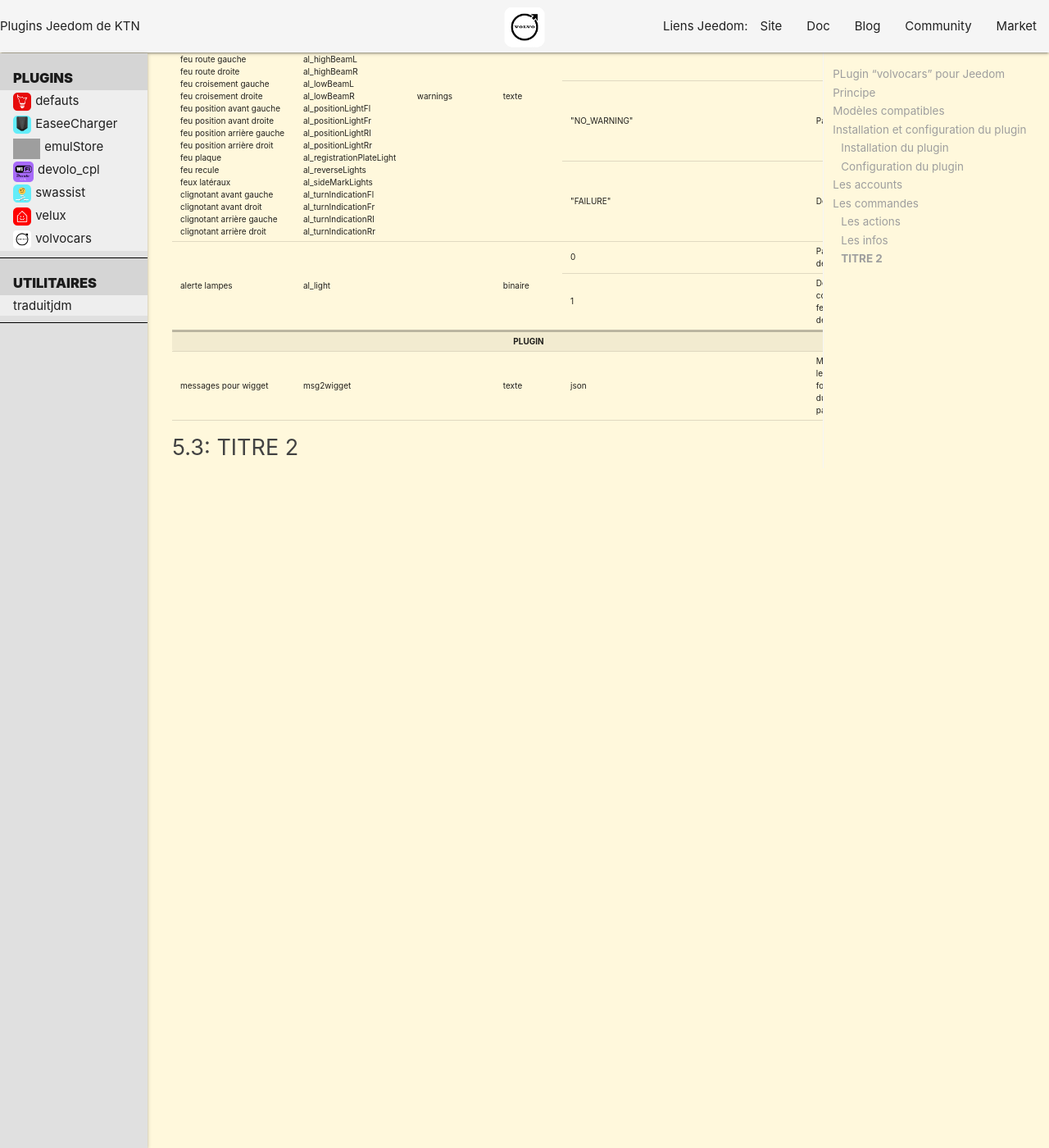
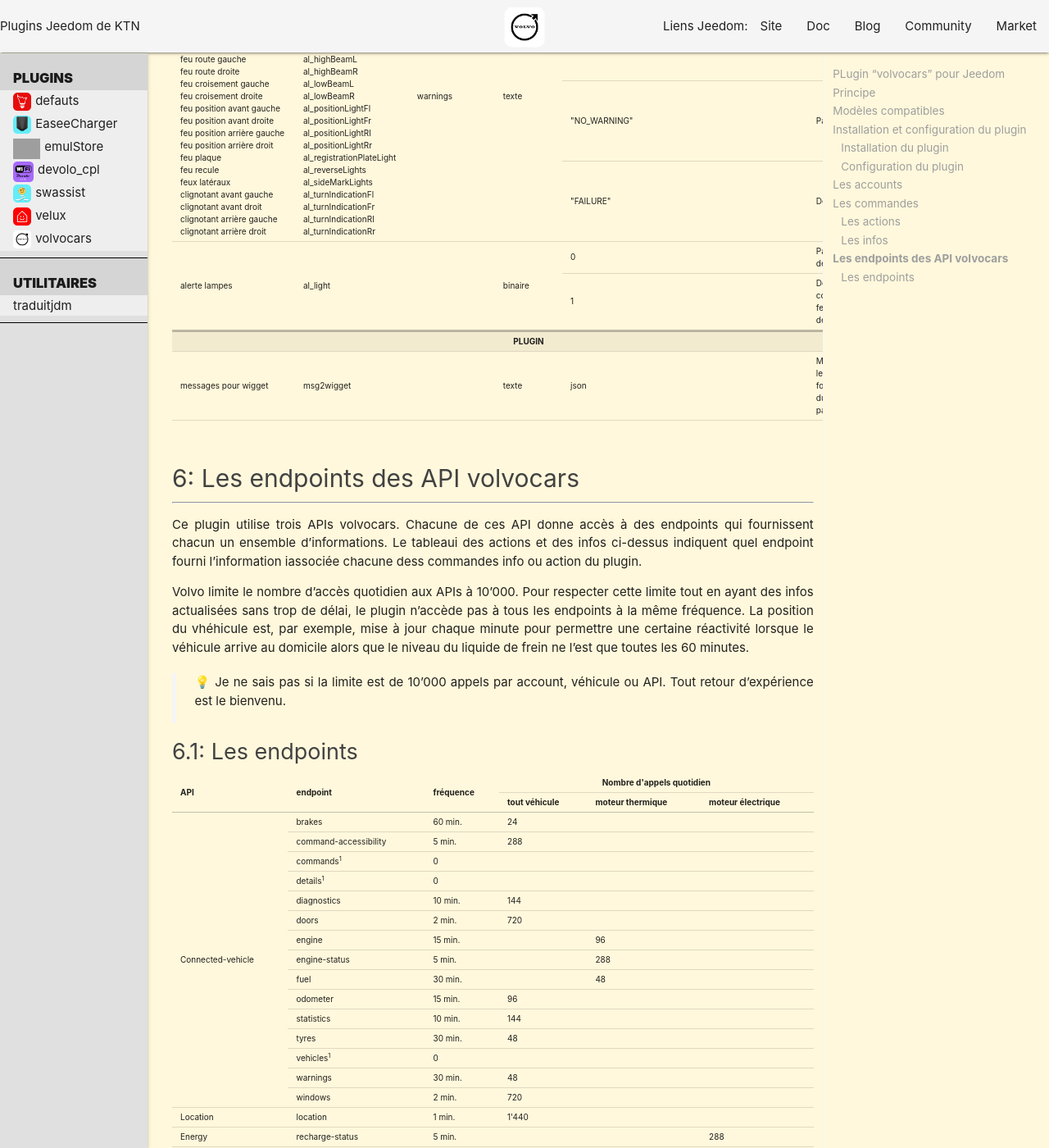
Before and after one commit to ktn001/ktn001.github.io, a Jekyll site: the page built from fr_FR/volvocars/index.md, in a window 1280 px wide and 1400 px high, scrolled down 8424 px. Shown: the whole window at 82% size. Built offline with Jekyll 4.4.1, drawn with Linux system fonts in a browser that asks for light colours; emoji names are drawn with the system emoji font; some of the changed text lies outside the part shown; grey boxes are pictures that could not be loaded.

Commit message:
doc de volvocars

```diff
--- a/assets/css/main.scss
+++ b/assets/css/main.scss
@@ -171,6 +171,10 @@
 			font-weight: bold;
 		}
 	}
+	table.commandes,
+	table.endpoint {
+		font-size: 10px;
+	}
 }
 
 //@media only screen and (max-width : 992px) {
--- a/fr_FR/volvocars/index.md
+++ b/fr_FR/volvocars/index.md
@@ -40,7 +40,9 @@
 {: .num}
 
 + ***Commandes à créer pour les ouvrants***
-: Les API volvocars retournent une information de type text pour l'état des ouvrants. Ce texte est enregistré dans une commande \*_state de l'équipement. Si l'option **Ouvert** ou **Fermé** est sélectionnée, des commandes de type *binaire* **\*_open** resp. **\*_closed** seront créées lors de la (re)création des commandes de l'équipement.
+: Les API volvocars retournent une information de type text pour l'état des ouvrants. Ce texte est enregistré dans une
+commande \*_state de l'équipement. Si l'option **Ouvert** ou **Fermé** est sélectionnée, des commandes de type *binaire* **\*_open**
+resp. **\*_closed** seront créées lors de la (re)création des commandes de l'équipement.
 : Les commandes **\*_open** ou **\*_closed** existantes ne sont pas supprimées lorsque l'option correspondante est désactivée.
 
 Une fois le plugin installé, il faut créer un account.
@@ -935,11 +937,143 @@
 	</tbody>
 </table>
 
-## TITRE 2
+# Les endpoints des API volvocars
 {: .num}
 
-<style>
-table.commandes {
-	font-size: 10px;
-}
-</style>
+Ce plugin utilise trois APIs volvocars. Chacune de ces API donne accès à des endpoints qui fournissent chacun un ensemble
+d'informations. Le tableaui des actions et des infos ci-dessus indiquent quel endpoint fourni l'information iassociée chacune dess
+commandes info ou action du plugin.
+
+Volvo limite le nombre d'accès quotidien aux APIs à 10'000. Pour respecter cette limite tout en ayant des infos actualisées sans trop
+de délai, le plugin n'accède pas à tous les endpoints à la même fréquence. La position du vhéhicule est, par exemple, mise à jour chaque
+minute pour permettre une certaine réactivité lorsque le véhicule arrive au domicile alors que le niveau du liquide de frein ne l'est
+que toutes les 60 minutes.
+
+  > :bulb: Je ne sais pas si la limite est de 10'000 appels par account, véhicule ou API. Tout retour d'expérience est le bienvenu.
+
+## Les endpoints
+{: .num}
+
+<table class="endpoint">
+	<thead>
+		<tr>
+			<th rowspan=2>API</th>
+			<th rowspan=2>endpoint</th>
+			<th rowspan=2>fréquence</th>
+			<th colspan=3 style="text-align:center">Nombre d'appels quotidien</th>
+		</tr>
+			<th>tout véhicule</th>
+			<th>moteur thermique</th>
+			<th>moteur électrique</th>
+		<tr>
+		</tr>
+	</thead>
+	<tbody>
+		<tr>
+			<td rowspan=15>Connected-vehicle</td>
+			<td>brakes</td>
+			<td>60 min.</td>
+			<td>24</td>
+		</tr>
+		<tr>
+			<td>command-accessibility</td>
+			<td>5 min.</td>
+			<td>288</td>
+		</tr>
+		<tr>
+			<td>commands<sup>1</sup></td>
+			<td>0</td>
+		</tr>
+		<tr>
+			<td>details<sup>1</sup></td>
+			<td>0</td>
+		</tr>
+		<tr>
+			<td>diagnostics</td>
+			<td>10 min.</td>
+			<td>144</td>
+		</tr>
+		<tr>
+			<td>doors</td>
+			<td>2 min.</td>
+			<td>720</td>
+		</tr>
+		<tr>
+			<td>engine</td>
+			<td>15 min.</td>
+			<td></td>
+			<td>96</td>
+		</tr>
+		<tr>
+			<td>engine-status</td>
+			<td>5 min.</td>
+			<td></td>
+			<td>288</td>
+		</tr>
+		<tr>
+			<td>fuel</td>
+			<td>30 min.</td>
+			<td></td>
+			<td>48</td>
+		</tr>
+		<tr>
+			<td>odometer</td>
+			<td>15 min.</td>
+			<td>96</td>
+		</tr>
+		<tr>
+			<td>statistics</td>
+			<td>10 min.</td>
+			<td>144</td>
+		</tr>
+		<tr>
+			<td>tyres</td>
+			<td>30 min.</td>
+			<td>48</td>
+		</tr>
+		<tr>
+			<td>vehicles<sup>1</sup></td>
+			<td>0</td>
+		</tr>
+		<tr>
+			<td>warnings</td>
+			<td>30 min.</td>
+			<td>48</td>
+		</tr>
+		<tr>
+			<td>windows</td>
+			<td>2 min.</td>
+			<td>720</td>
+		</tr>
+		<tr>
+			<td>Location</td>
+			<td>location</td>
+			<td>1 min.</td>
+			<td>1'440</td>
+		</tr>
+		<tr>
+			<td>Energy</td>
+			<td>recharge-status</td>
+			<td>5 min.</td>
+			<td></td>
+			<td></td>
+			<td>288</td>
+		</tr>
+		<tr>
+			<th>Total</th>
+			<th></th>
+			<th></th>
+			<th>3672</th>
+			<th>432</th>
+			<th>288</th>
+		</tr>
+	</tbody>
+</table>
+<sup>1</sup> Endpoint appelé lors de la synchronisation d'un account.
+
+Il y a donc:
++ 4104 appels par jour pour un véhicule thermique.
++ 3960 appels par jour pour un véhicule électrique.
++ 4392 appels par jour pour un véhicule hybride.
+
+A ceci, s'ajoutent les appels lors de l'envoi d'une commande, d'un refresh ou d'une synchronisation des véhicules associés à un compte.
```
